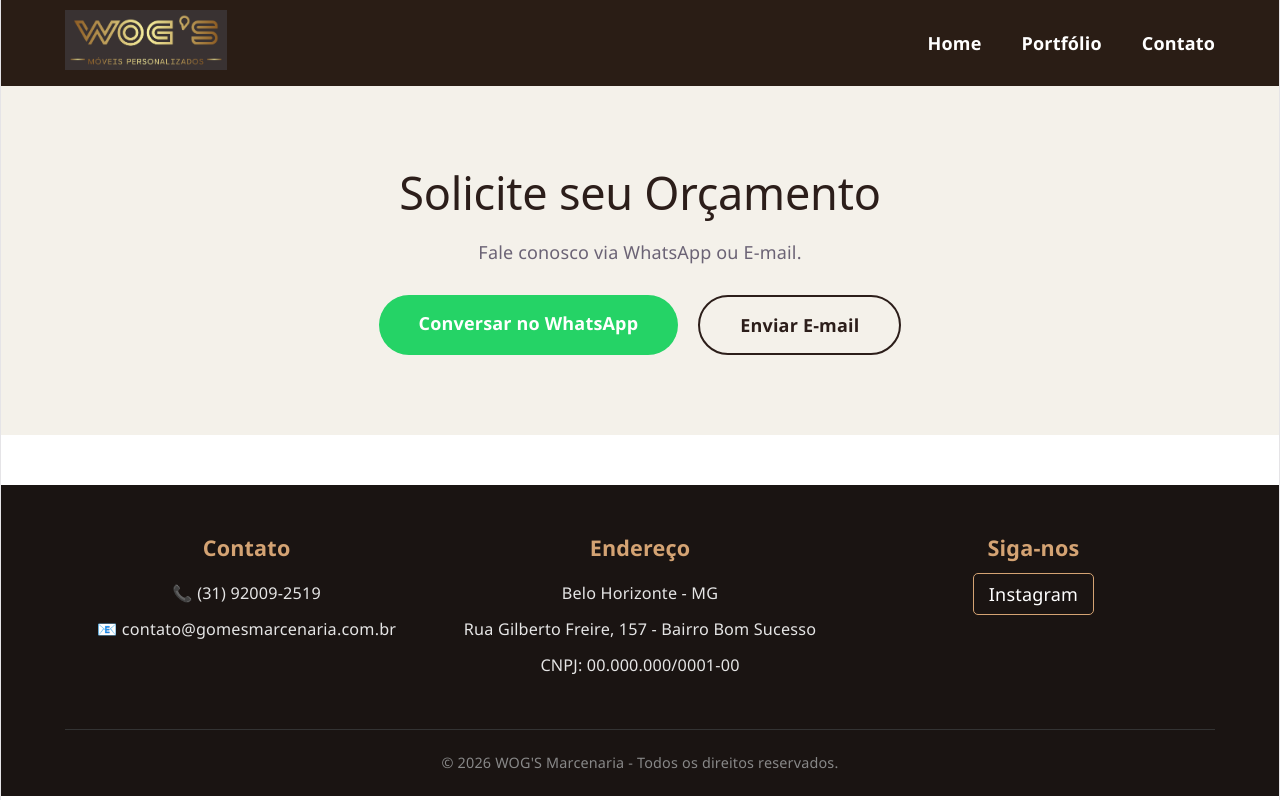
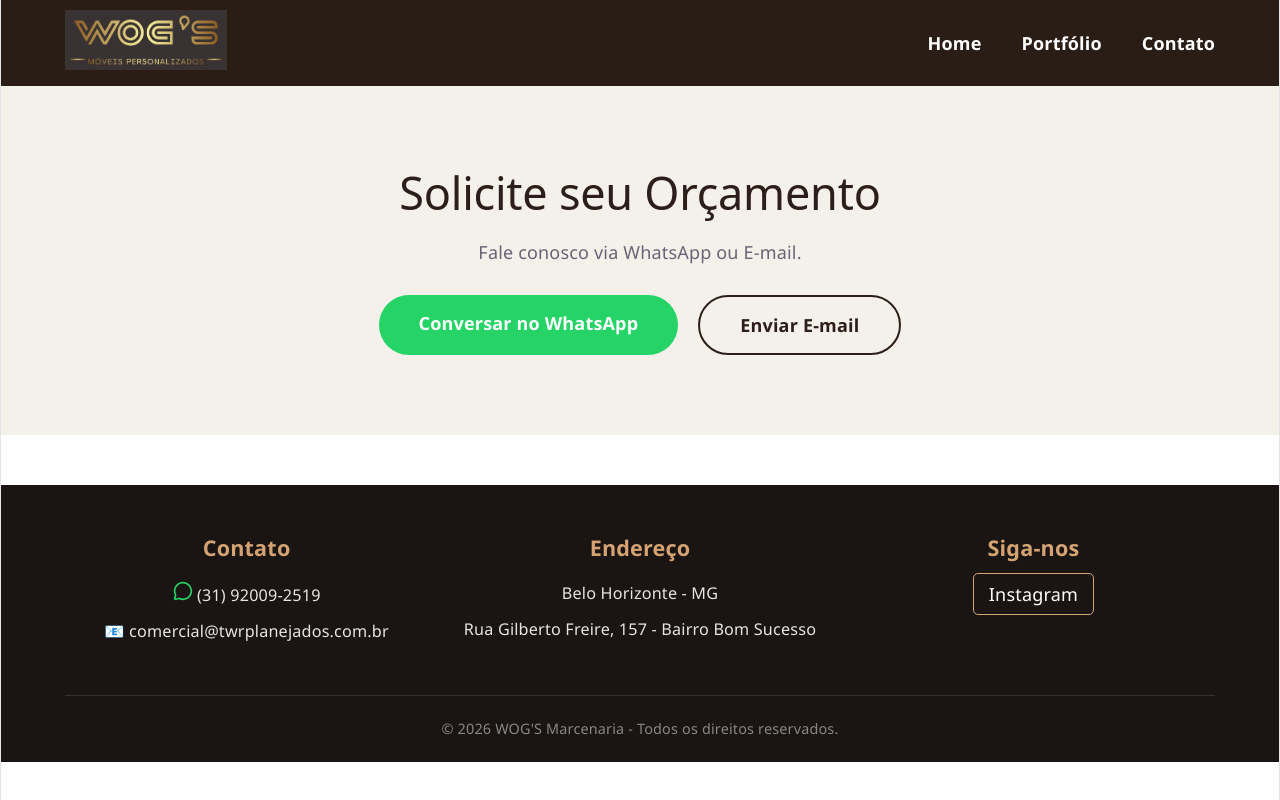
Before and after one commit to LucasJ4m/site-marcenaria-react, a React (Vite) app: page /contato in a window 1280 px wide. Built offline with nearby package versions, Linux system fonts and the light colour scheme.

Commit message:
atualizar email e insta

```diff
--- a/package.json
+++ b/package.json
@@ -10,6 +10,7 @@
     "preview": "vite preview"
   },
   "dependencies": {
+    "lucide-react": "^1.8.0",
     "react": "^19.2.4",
     "react-dom": "^19.2.4",
     "react-router-dom": "^7.14.1"
--- a/src/components/Footer.jsx
+++ b/src/components/Footer.jsx
@@ -1,23 +1,28 @@
+import { MessageCircle } from 'lucide-react'; // Importa o ícone de conversa
 function Footer() {
   return (
     <footer className="rodape">
            <div className="rodape-container">
         <div className="rodape-col">
             <h3>Contato</h3>
-            <p>📞 (31) 92009-2519</p>
-            <p>📧 contato@gomesmarcenaria.com.br</p>
+            <p>
+          <MessageCircle size={20} color="#25D366" /> {/* Ícone do Zap com a cor oficial */}
+          (31) 92009-2519
+
+        </p>
+            <p>📧 comercial@twrplanejados.com.br</p>
         </div>
 
         <div className="rodape-col">
             <h3>Endereço</h3>
             <p>Belo Horizonte - MG</p>
             <p>Rua Gilberto Freire, 157 - Bairro Bom Sucesso</p>
-            <p>CNPJ: 00.000.000/0001-00</p>
+
         </div>
 
         <div className="rodape-col">
             <h3>Siga-nos</h3>
-            <a href="https://instagram.com/seuusuario" target="_blank" className="link-social">Instagram</a>
+            <a href="https://www.instagram.com/wogs_moveispersonalizados?igsh=aGthcmVuNzh4c21r" target="_blank" className="link-social">Instagram</a>
         </div>
     </div>
     <div className="rodape-direitos">
```
Also changed, not shown: 1 other file (tests, documents, lock files or other folders).
